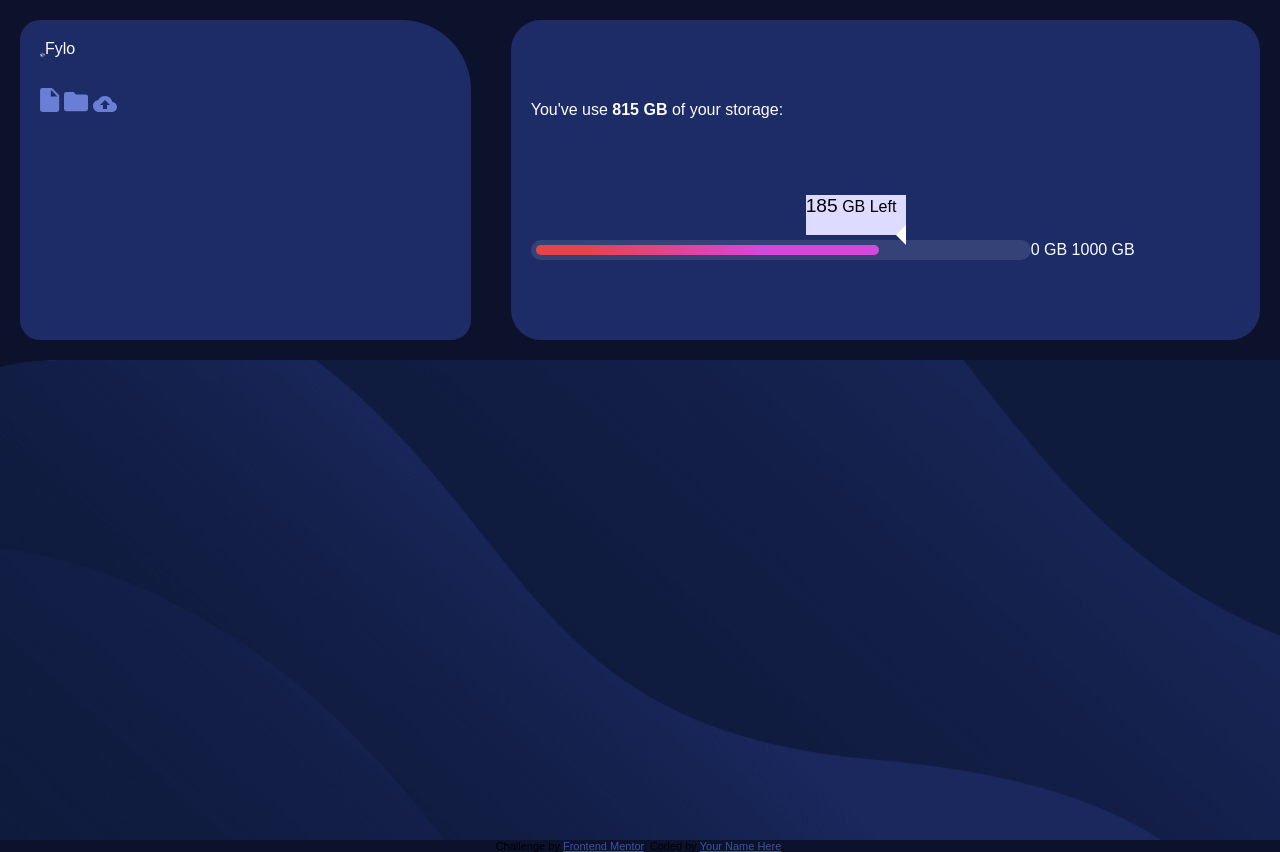
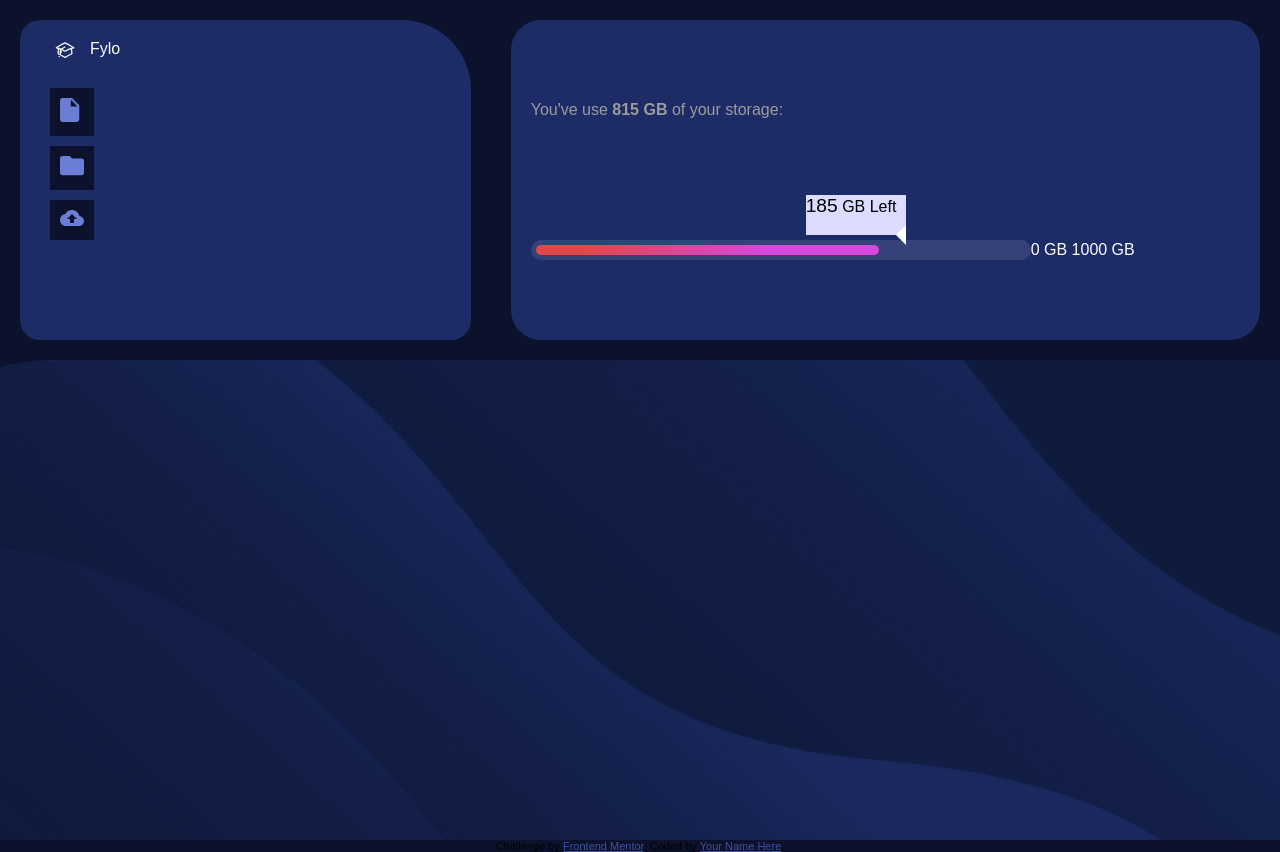
Before and after one commit to Darshit3001/fylo-data-storage-component-master, a plain HTML site: page index.html in a window 1280 px wide. Drawn offline with Linux system fonts and the light colour scheme.

Commit message:
improvement

```diff
--- a/index.html
+++ b/index.html
@@ -34,9 +34,9 @@
   </div>
 
     <br>
-    <svg xmlns="http://www.w3.org/2000/svg" width="20" height="24"><path fill="#697ED4" d="M12.028 0H2.436A2.387 2.387 0 00.049 2.398L.037 21.583a2.387 2.387 0 002.387 2.398h14.4a2.397 2.397 0 002.398-2.398V7.194L12.028 0zM10.83 8.393V1.8l6.595 6.594h-6.595z"/></svg>
-    <svg xmlns="http://www.w3.org/2000/svg" width="24" height="20"><path fill="#697ED4" d="M21.6 2.4H12L9.6 0H2.4A2.39 2.39 0 00.012 2.4L0 16.8a2.4 2.4 0 002.4 2.4h19.2a2.4 2.4 0 002.4-2.4v-12a2.4 2.4 0 00-2.4-2.4z"/></svg>
-    <svg xmlns="http://www.w3.org/2000/svg" width="24" height="16"><path fill="#697ED4" d="M19.4 6c-.7-3.4-3.7-6-7.4-6-2.9 0-5.4 1.6-6.6 4C2.3 4.4 0 6.9 0 10c0 3.3 2.7 6 6 6h13c2.8 0 5-2.2 5-5 0-2.6-2.1-4.8-4.6-5zM14 9v4h-4V9H7l5-5 5 5h-3z"/></svg>
+    <div class="files"><svg xmlns="http://www.w3.org/2000/svg" width="20" height="24"><path fill="#697ED4" d="M12.028 0H2.436A2.387 2.387 0 00.049 2.398L.037 21.583a2.387 2.387 0 002.387 2.398h14.4a2.397 2.397 0 002.398-2.398V7.194L12.028 0zM10.83 8.393V1.8l6.595 6.594h-6.595z"/></svg></div>
+    <div class="files"><svg xmlns="http://www.w3.org/2000/svg" width="24" height="20"><path fill="#697ED4" d="M21.6 2.4H12L9.6 0H2.4A2.39 2.39 0 00.012 2.4L0 16.8a2.4 2.4 0 002.4 2.4h19.2a2.4 2.4 0 002.4-2.4v-12a2.4 2.4 0 00-2.4-2.4z"/></svg></div>
+    <div class="files"><svg xmlns="http://www.w3.org/2000/svg" width="24" height="16"><path fill="#697ED4" d="M19.4 6c-.7-3.4-3.7-6-7.4-6-2.9 0-5.4 1.6-6.6 4C2.3 4.4 0 6.9 0 10c0 3.3 2.7 6 6 6h13c2.8 0 5-2.2 5-5 0-2.6-2.1-4.8-4.6-5zM14 9v4h-4V9H7l5-5 5 5h-3z"/></svg></div>
   </div>
 
   <div id="part2">
--- a/style.css
+++ b/style.css
@@ -19,12 +19,12 @@ body{
         bottom: 0;
     }
     .icon {
-        height: 30px;
-        width: 5px;
+        height: 20px;
+        width: 50px;
     }
     #main{
 
-
+        position: relative;
         color: rgb(252, 252, 252);
         display: flex;
         justify-content: center;
@@ -43,18 +43,20 @@ body{
         border-radius: 20px;
         background-color: hsl(228, 56%, 26%);
         border-top-right-radius: 70px;
-
-
-
     }
 
+.files{
+    width: 44px;
+    margin: 10px;
+    padding: 10px;
+    background-color:hsl(229, 57%, 11%);
+}
 
 .progress {
     background: rgba(255,255,255,0.1);
     justify-content: flex-start;
     border-radius: 100px;
     align-items: center;
-
     padding: 0 5px;
     display: flex;
     height: 20px;
@@ -68,7 +70,6 @@ body{
     border-radius: 100px;
     background: rgb(208, 92, 92);
     background: linear-gradient(90deg, rgba(227,70,70,1) 14%, rgba(213,72,220,1) 66%);
-
     height: 10px;
     width: 0;
   }
@@ -102,11 +103,11 @@ body{
         color: black;
         background-color: hsl(243, 100%, 93%);
         width: 100px;
-        border-bottom-right-radius: -20px;
+        border-width: 10px 10px 0 10px;
     }
 
     .storage{
-
+        color: rgb(157, 155, 155);
     }
 
     #floting::after {
```
